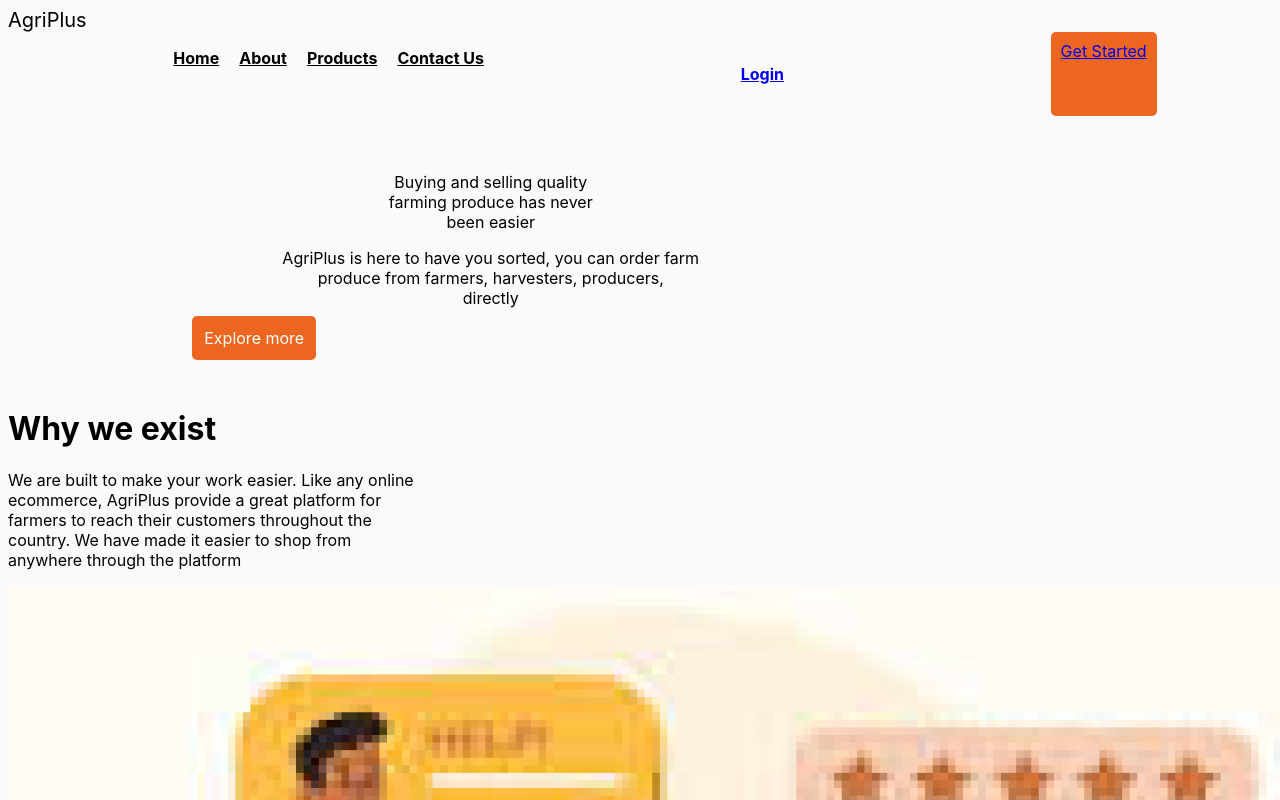
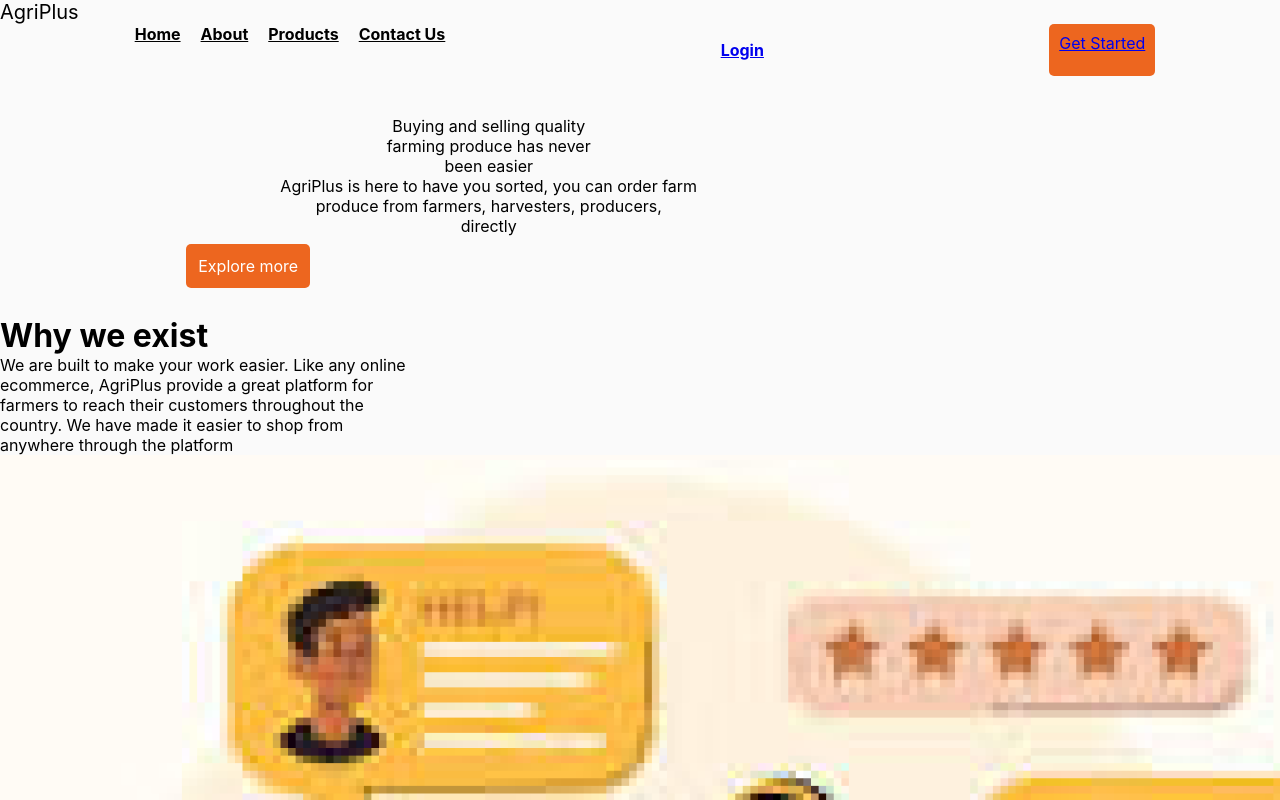
Before and after one commit to MercyChebet/AgriPLus_Website_Project, a plain HTML site: page index.html in a window 1280 px wide. Shown: the top 800 px of the page. Drawn offline with Linux system fonts and the light colour scheme.

Commit message:
FInal edits

```diff
--- a/assets/css/style.css
+++ b/assets/css/style.css
@@ -1,5 +1,11 @@
 :root {
     --primary-color: #ED661F;
+}
+* {
+    padding: 0;
+    margin: 0;
+    box-shadow: border-box;
+    font-family: 'Poppins', 'Inter'
 }
 body {
     font-family: 'Poppins', 'Inter';
@@ -112,6 +118,12 @@ body {
         padding: 20px;
 
     }
+    .flex-container{
+        display: flex;         /* NEW, Spec - Firefox, Chrome, Opera */
+
+        justify-content: center;
+        align-items: center;
+        }
 
           /* Clear floats after the columns */
           .row:after {
```
